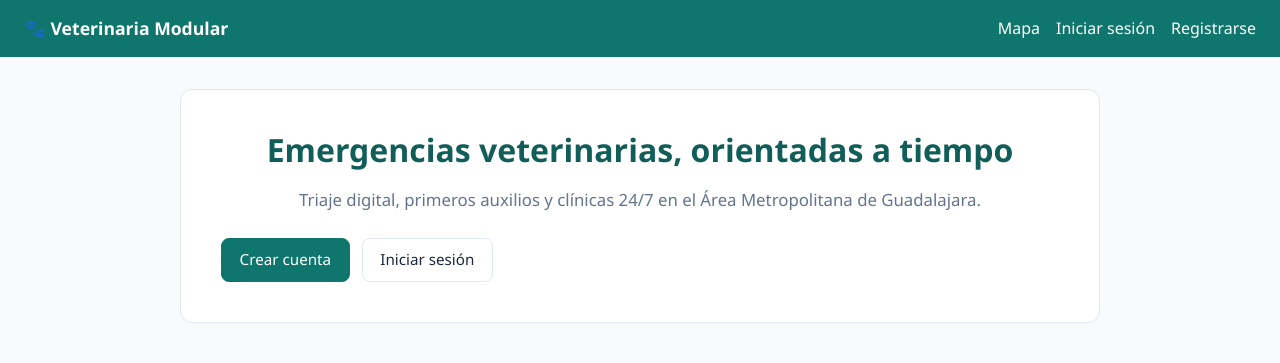
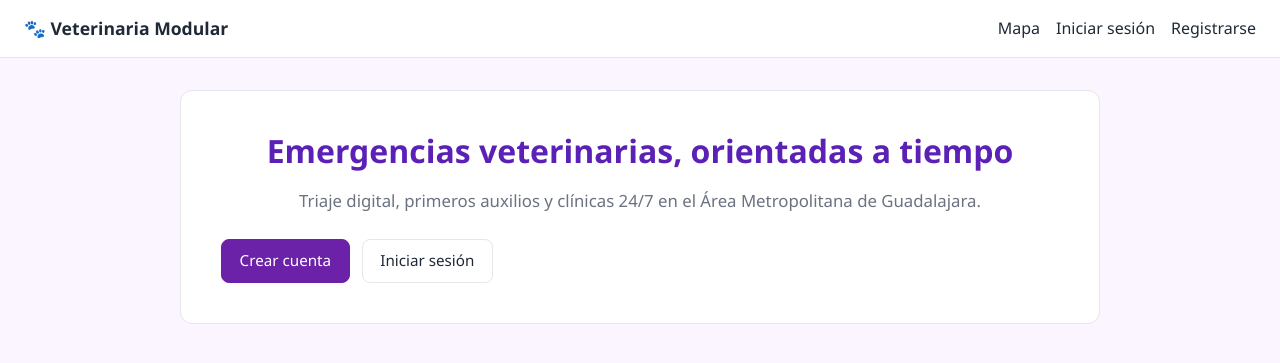
Before and after one commit to Luis-Alejandro-18/Veterinaria_Modular, a Flask app: page / in a window 1280 px wide. Shown: the top 363 px of the page. Run offline with Flask 3, Linux system fonts and the light colour scheme; some libraries are stand-ins or nearby versions.

Commit message:
feat: adaptar paleta de colores a púrpura (diseño Vet en un Click)

```diff
--- a/static/css/estilosGlobales.css
+++ b/static/css/estilosGlobales.css
@@ -1,18 +1,18 @@
 :root {
-  --primary: #0f766e;
-  --primary-dark: #115e59;
-  --accent: #14b8a6;
-  --bg: #f8fafc;
+  --primary: #6b21a8;
+  --primary-dark: #5b21b6;
+  --accent: #a78bfa;
+  --bg: #faf5ff;
   --surface: #ffffff;
-  --text: #1e293b;
-  --muted: #64748b;
-  --border: #e2e8f0;
+  --text: #1f2937;
+  --muted: #6b7280;
+  --border: #e5e7eb;
   --danger: #dc2626;
   --success: #16a34a;
   --warning: #d97706;
   --shadow: 0 1px 3px 0 rgb(0 0 0 / 0.1), 0 1px 2px -1px rgb(0 0 0 / 0.1);
   --shadow-md: 0 4px 6px -1px rgb(0 0 0 / 0.1), 0 2px 4px -2px rgb(0 0 0 / 0.1);
-  --focus-ring: 0 0 0 3px rgba(15, 118, 110, 0.2);
+  --focus-ring: 0 0 0 3px rgba(107, 33, 168, 0.2);
 }
 
 * { box-sizing: border-box; }
@@ -34,15 +34,18 @@ a:hover { text-decoration: underline; }
   justify-content: space-between;
   gap: 1rem;
   padding: 0.9rem 1.5rem;
-  background: var(--primary);
-  color: white;
+  background: var(--surface);
+  color: var(--text);
+  border-bottom: 1px solid var(--border);
   flex-wrap: wrap;
 }
 
-.navbar a { color: white; }
-.brand { font-weight: 700; font-size: 1.1rem; }
+.navbar a { color: var(--text); }
+.navbar a:hover { color: var(--primary); }
+.brand { font-weight: 700; font-size: 1.1rem; color: var(--primary); }
+.brand:hover { color: var(--primary-dark); text-decoration: none; }
 .nav-links { display: flex; align-items: center; gap: 1rem; flex-wrap: wrap; }
-.nav-user { font-size: 0.9rem; opacity: 0.9; }
+.nav-user { font-size: 0.9rem; color: var(--muted); }
 
 .container { max-width: 960px; margin: 0 auto; padding: 2rem 1.25rem; }
 
@@ -173,7 +176,7 @@ h1 { margin-top: 0; }
 .table th,
 .table td { padding: 0.7rem 0.9rem; text-align: left; border-bottom: 1px solid var(--border); }
 .table th {
-  background: #ecfdf5;
+  background: #f3e8ff;
   color: var(--primary-dark);
   font-size: 0.85rem;
   text-transform: uppercase;
```
